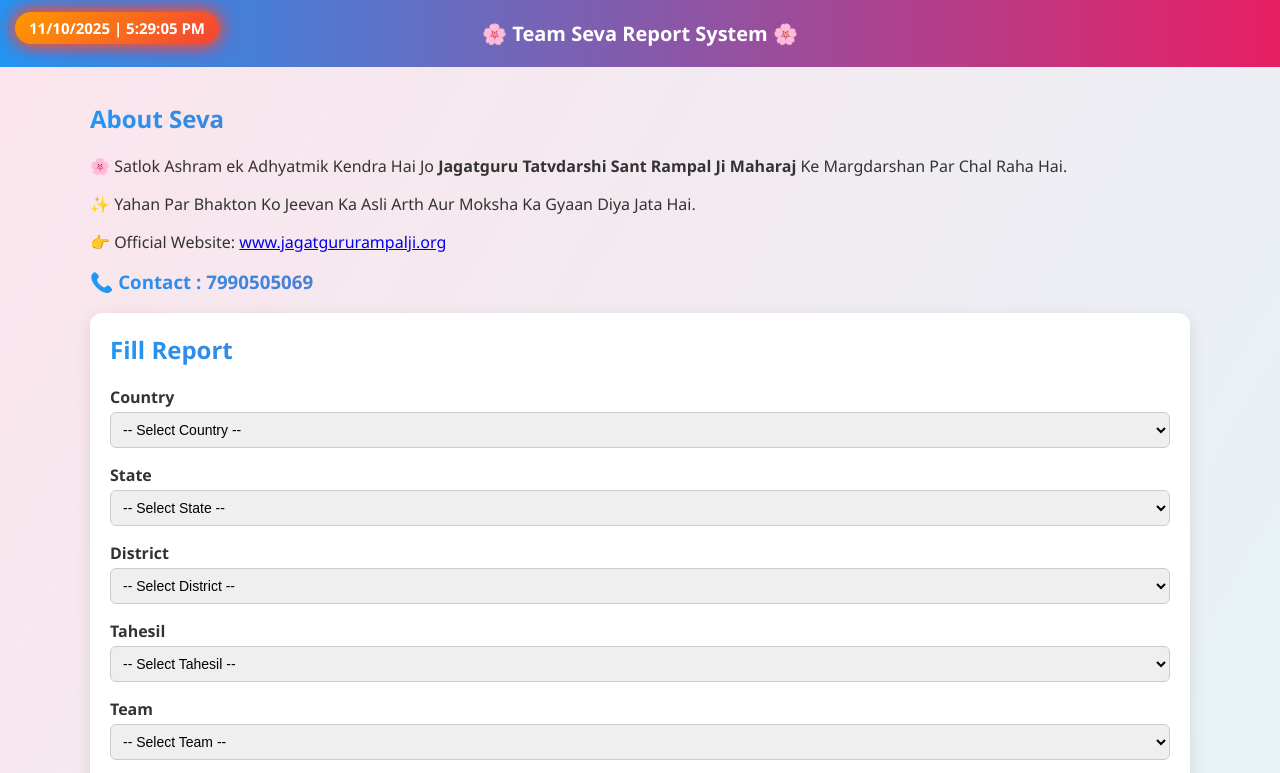
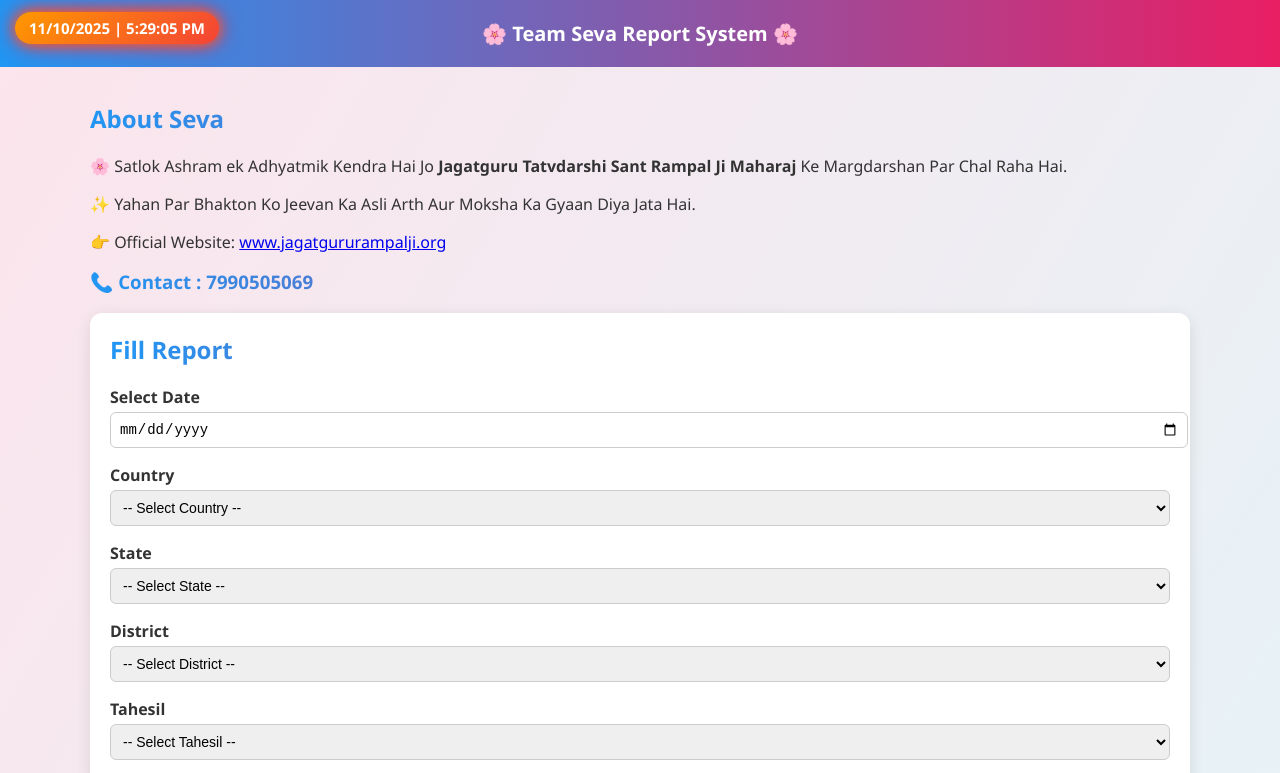
Before and after one commit to AshishV1572/Ashish-Varia, a plain HTML site: page index.html in a window 1280 px wide. Shown: the top 773 px of the page. Drawn offline with Linux system fonts and the light colour scheme; a web font is replaced by a local one.

Commit message:
Update index.html

```diff
--- a/index.html
+++ b/index.html
@@ -52,7 +52,11 @@ footer{background:#222;color:#ccc;padding:15px;text-align:center;margin-top:30px
 <!-- Form -->
 <div class="card">
 <h2>Fill Report</h2>
-<form id="reportForm">
+
+<form id="reportForm" onsubmit="submitDirect(event)">
+<label>Select Date</label>
+<input type="date" id="reportDate">
+
   <label>Country</label>
   <select id="country" onchange="populateStates()"><option value="">-- Select Country --</option></select>
 
```
